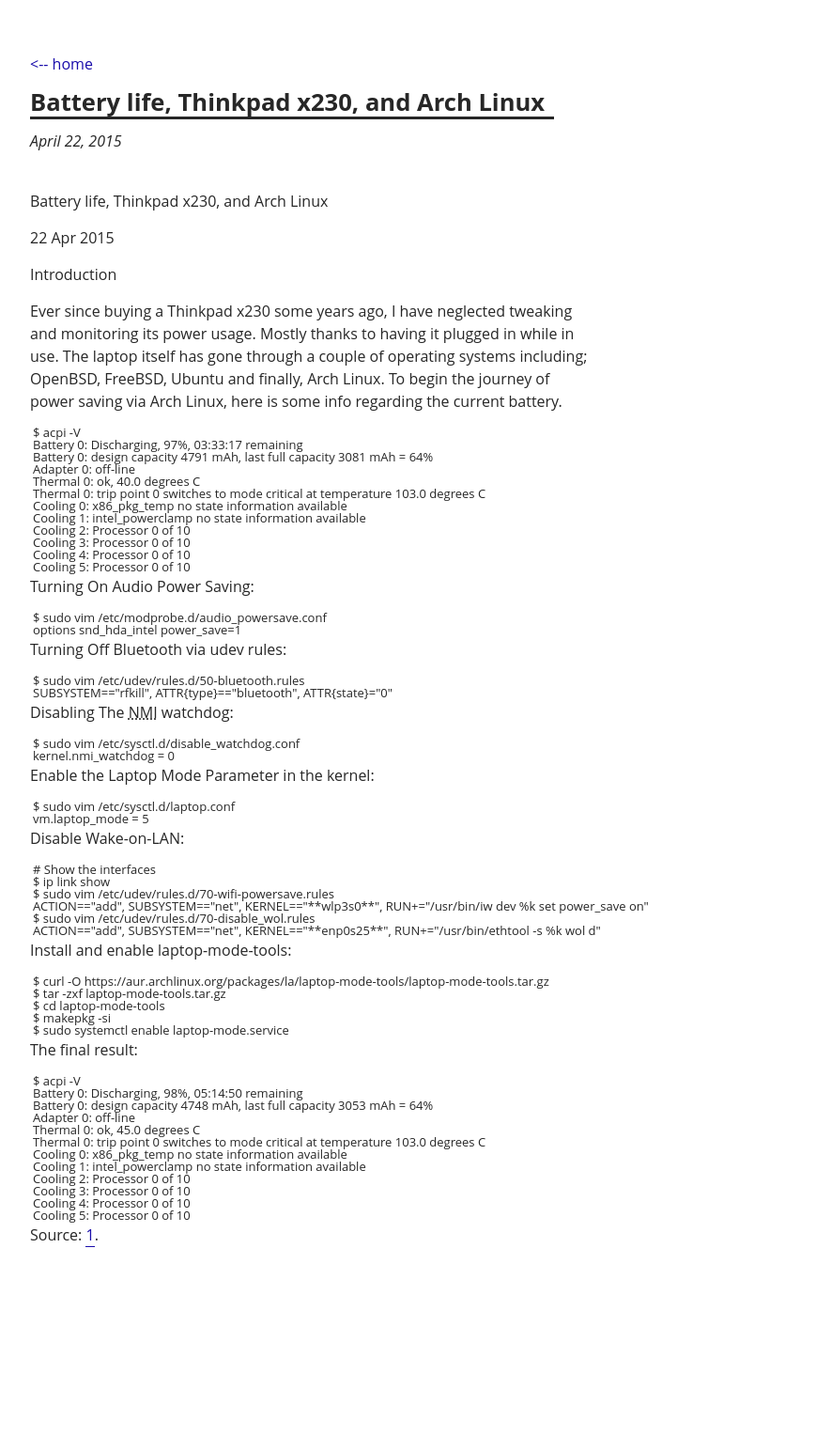
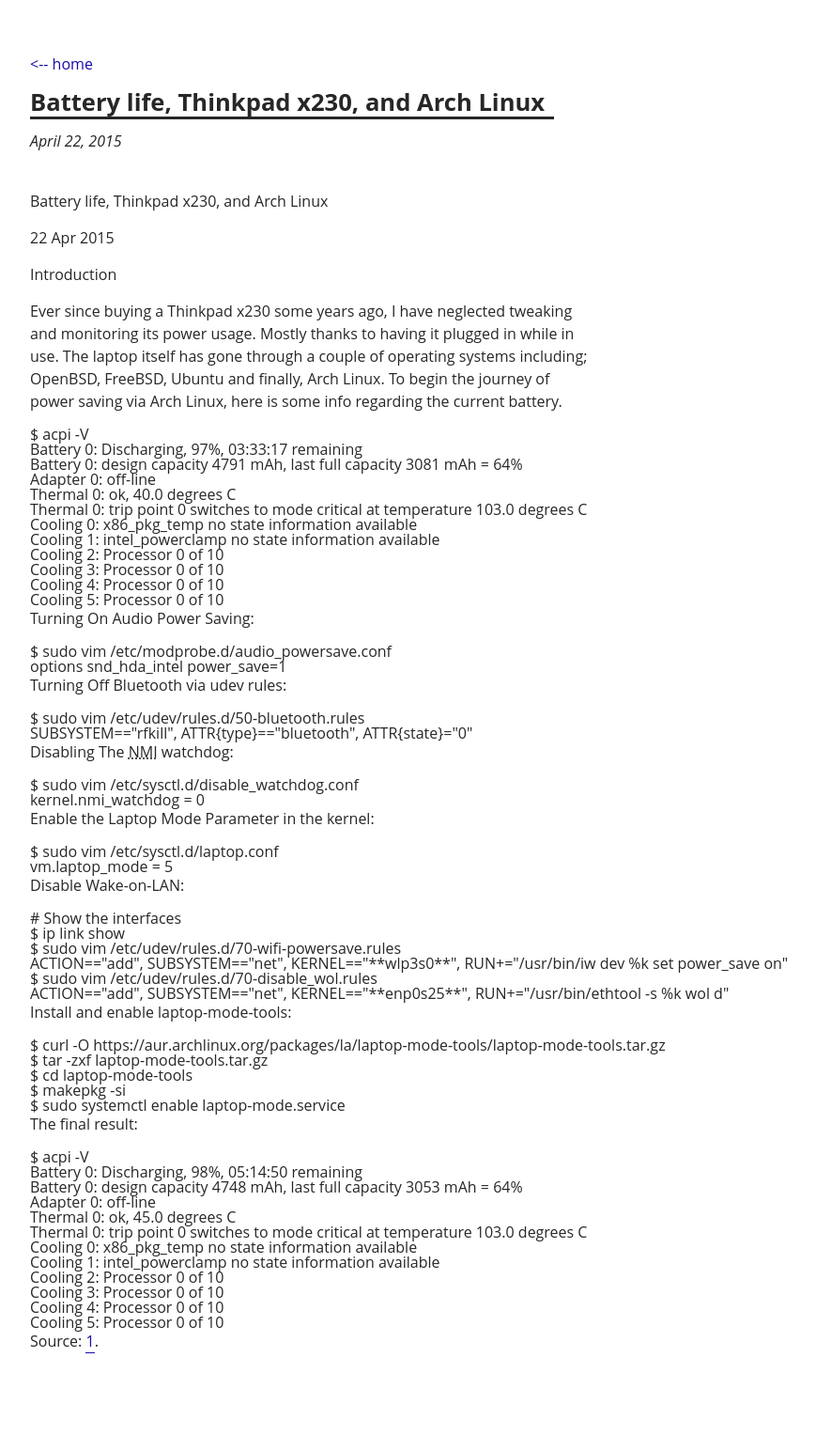
Before and after one commit to cgar/cgar.github.com, a Jekyll site: the page built from _posts/2015-04-22-ArchLinux-x230-battery.md, in a window 1280 px wide. Shown: the whole page at 94% size, without its empty margins (308-1177 px from the left). Built offline with Jekyll 4.4.1, drawn with Linux system fonts in a browser that asks for light colours; before the commit the page ends 1431 px from its top, so only the background shows below that.

Commit message:
minor css

```diff
--- a/assets/css/main.scss
+++ b/assets/css/main.scss
@@ -7,7 +7,7 @@
 body {
 	color: $color-black;
 	background: $color-white;
-  font-family: "Open Sans", sans-serif;
+    font-family: "Open Sans", sans-serif;
 	font-size: 100%;
 	font-weight: 400;
 }
@@ -189,28 +189,11 @@
 		}
 		/* Blocks of code  */
 
-		#post code, pre {
+		#post code {
 			padding: 0 3px 2px;
 			font-size: 13px;
 			border-radius: 3px;
-			}
-		#post code {
 			color: rgba(0, 0, 0, 0.75);
-			padding: 1px 3px;
-			}
-		#post pre {
-			background-color: #f5f5f5;
-			display: block;
-			padding: 8.5px;
-			margin: 0 0 18px;
-			line-height: 18px;
-			font-size: 12px;
-			border: 1px solid #ccc;
-			border: 1px solid rgba(0, 0, 0, 0.15);
-			border-radius: 3px;
-			white-space: pre;
-			white-space: pre-wrap;
-			word-wrap: break-word;
 			}
 
 		#post blockquote {
```
